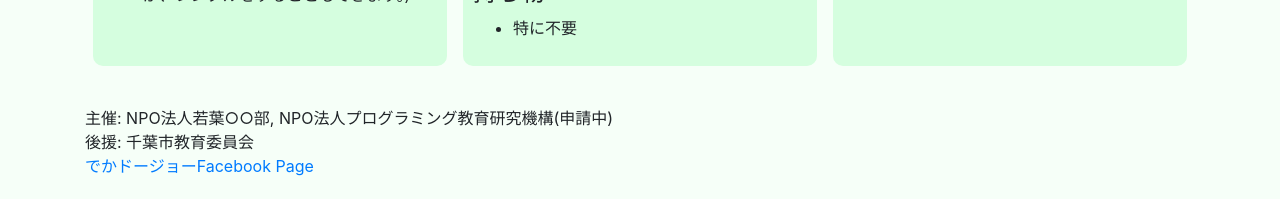
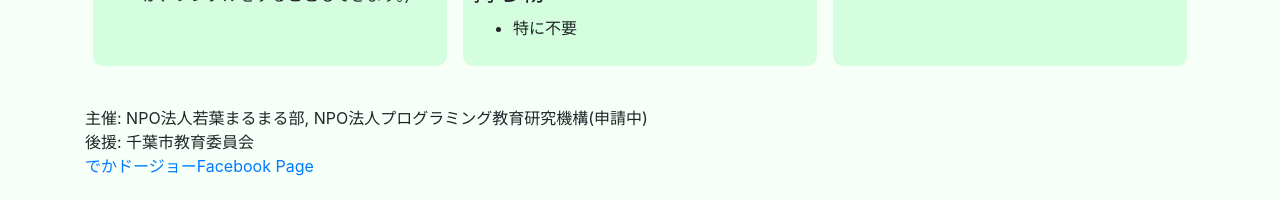
Before and after one commit to coderdojo-chiba-pref/coderdojo-chiba-pref.github.io, a Jekyll site: the page decadojo2018-9.html, which Jekyll copies as it is, in a window 1280 px wide. Shown: the part 1478-1677 px from the top of the page. Built offline with Jekyll 4.4.1, drawn with Linux system fonts in a browser that asks for light colours; nearby versions of some CDN libraries.

Commit message:
Fix name for NPO

```diff
--- a/decadojo2018-9.html
+++ b/decadojo2018-9.html
@@ -157,7 +157,7 @@
 
 <footer class="bg-footer p-2 mt-4">
     <div class="container">
-        <p class="m-0">主催: NPO法人若葉○○部, NPO法人プログラミング教育研究機構(申請中)</p>
+        <p class="m-0">主催: NPO法人若葉まるまる部, NPO法人プログラミング教育研究機構(申請中)</p>
         <p class="m-0">後援: 千葉市教育委員会</p>
         <a class="m-0"><a href="https://www.facebook.com/DecaDojo/" target="_blank">でかドージョーFacebook Page</a></p>
     </div>
```
